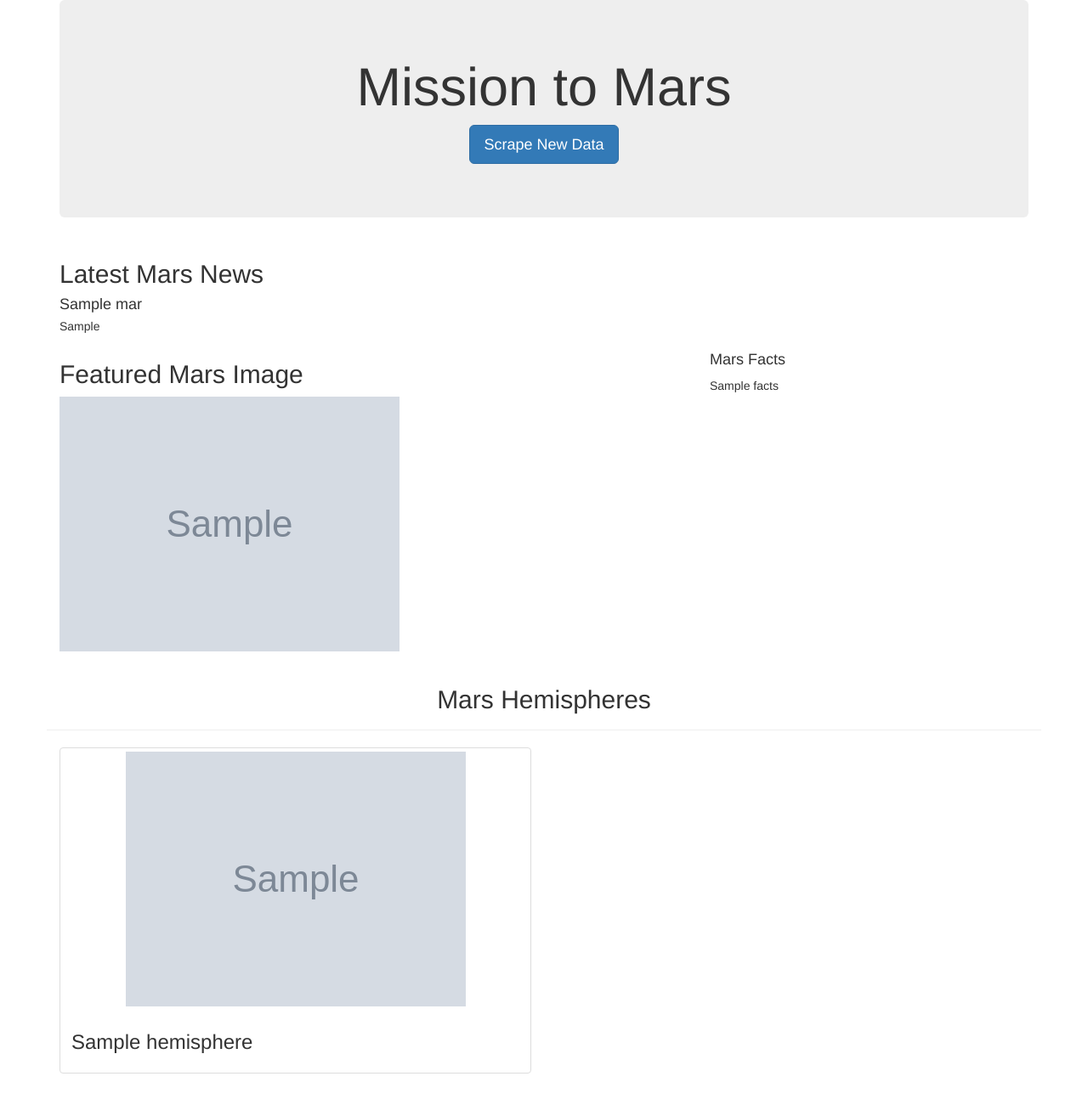
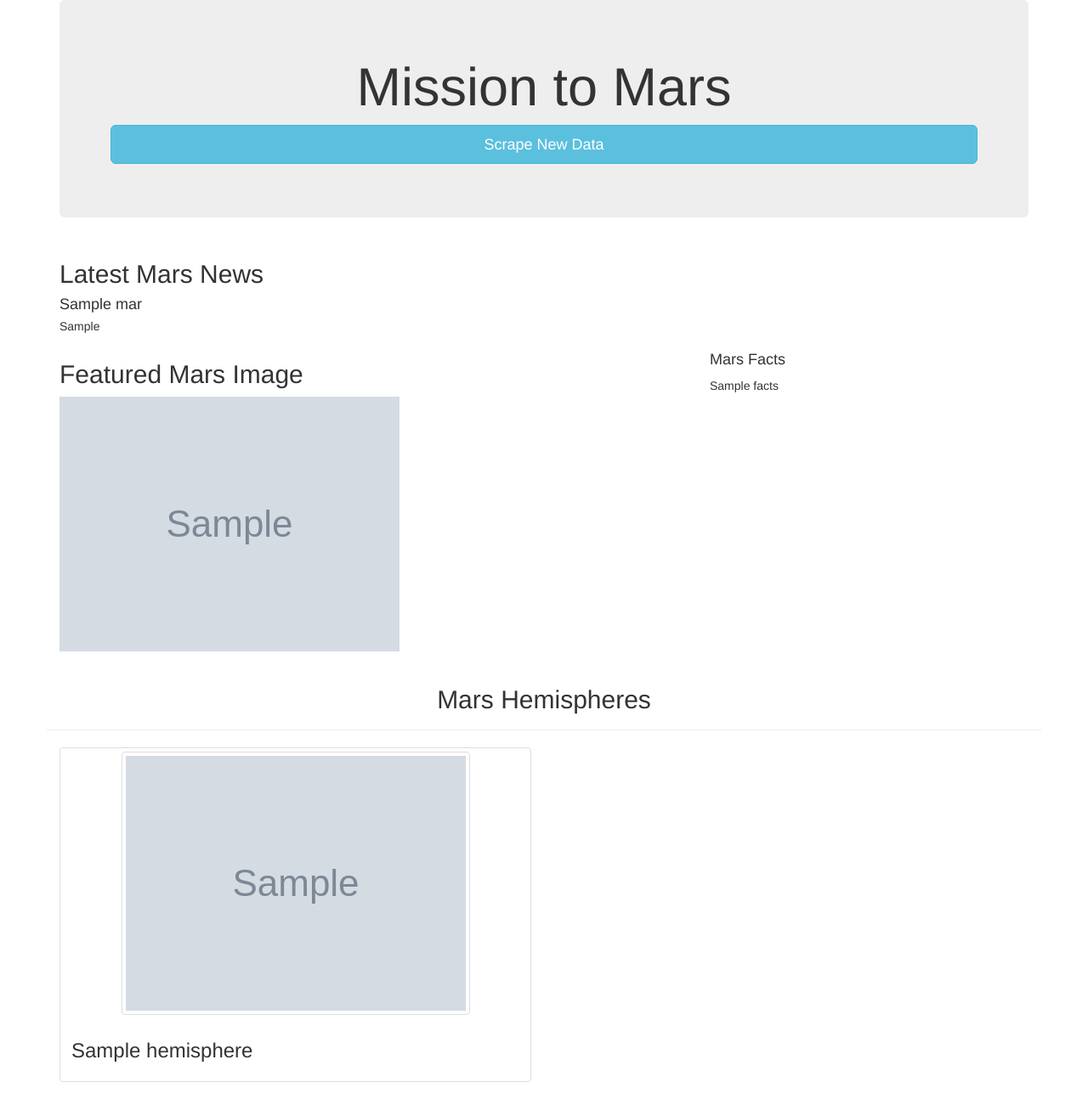
Before and after one commit to dhivyapadmanaban/Mission-to-Mars, a Flask app: page / in a window 1280 px wide. Shown: the whole page at 85% size. Before the commit the page ends 1264 px from the top, so only its background shows below. Run offline with Flask 2, Linux system fonts and the light colour scheme; grey boxes marked "Sample" are stand-in pictures; a database or web service that is not in the repository returns one stand-in record (values such as "Sample title"); some libraries are stand-ins or nearby versions.

Commit message:
Challenge file

```diff
--- a/Challenge/templates/index.html
+++ b/Challenge/templates/index.html
@@ -16,7 +16,7 @@
       <div class="jumbotron text-center">
         <h1>Mission to Mars</h1>
         <!-- Add a button to activate scraping script -->
-        <p><a class="btn btn-primary btn-lg" href="/scrape" role="button">Scrape New Data</a></p>
+        <p><a class="btn btn-info btn-lg btn-block" href="/scrape" role="button">Scrape New Data</a></p>
       </div>
 
       <!-- Add section for Mars News -->
@@ -61,9 +61,9 @@
         </div>
 
         {% for hemisphere in mars.hemispheres %}
-        <div class="col-md-6">
+        <div class="col-xs-6 col-md-6">
           <div class="thumbnail">
-            <img src="{{hemisphere.img_url | default('static/images/error.png', true)}}" alt="...">
+            <img src="{{hemisphere.img_url | default('static/images/error.png', true)}}" alt="..." class="img-thumbnail">
             <div class="caption">
               <h3>{{hemisphere.title}}</h3>
             </div>
```
